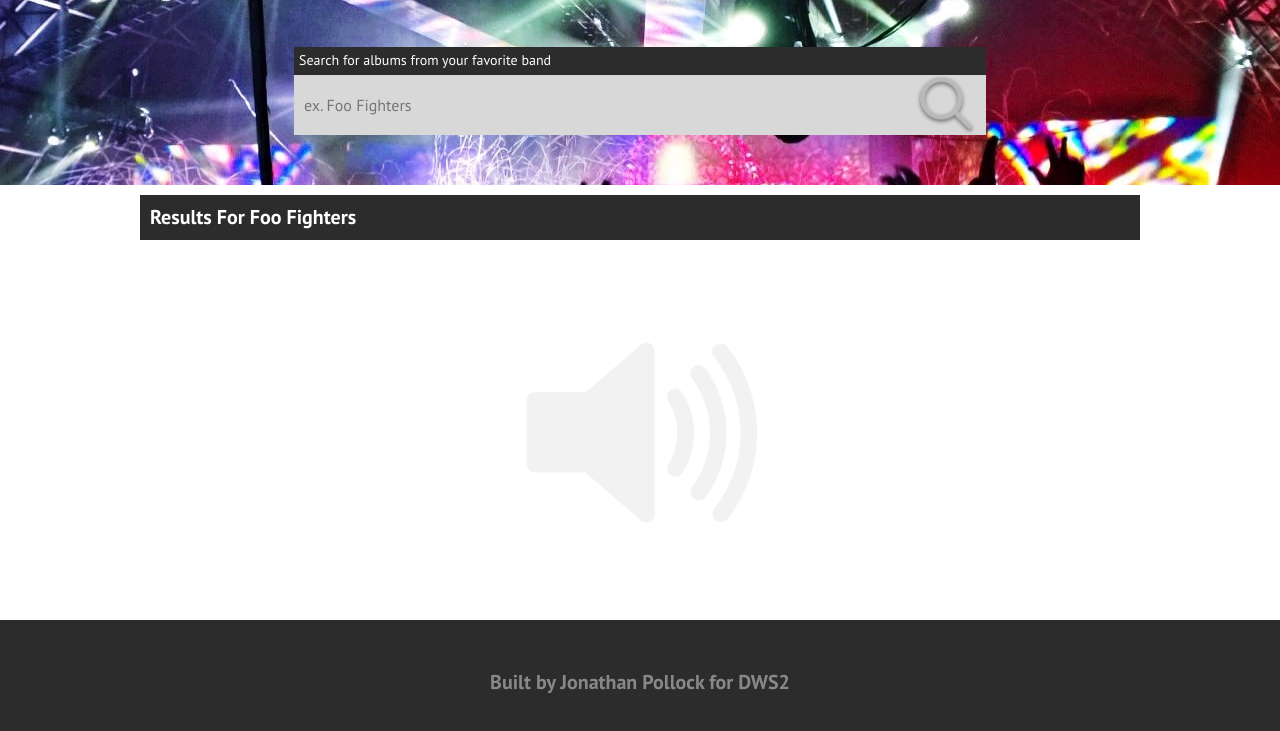
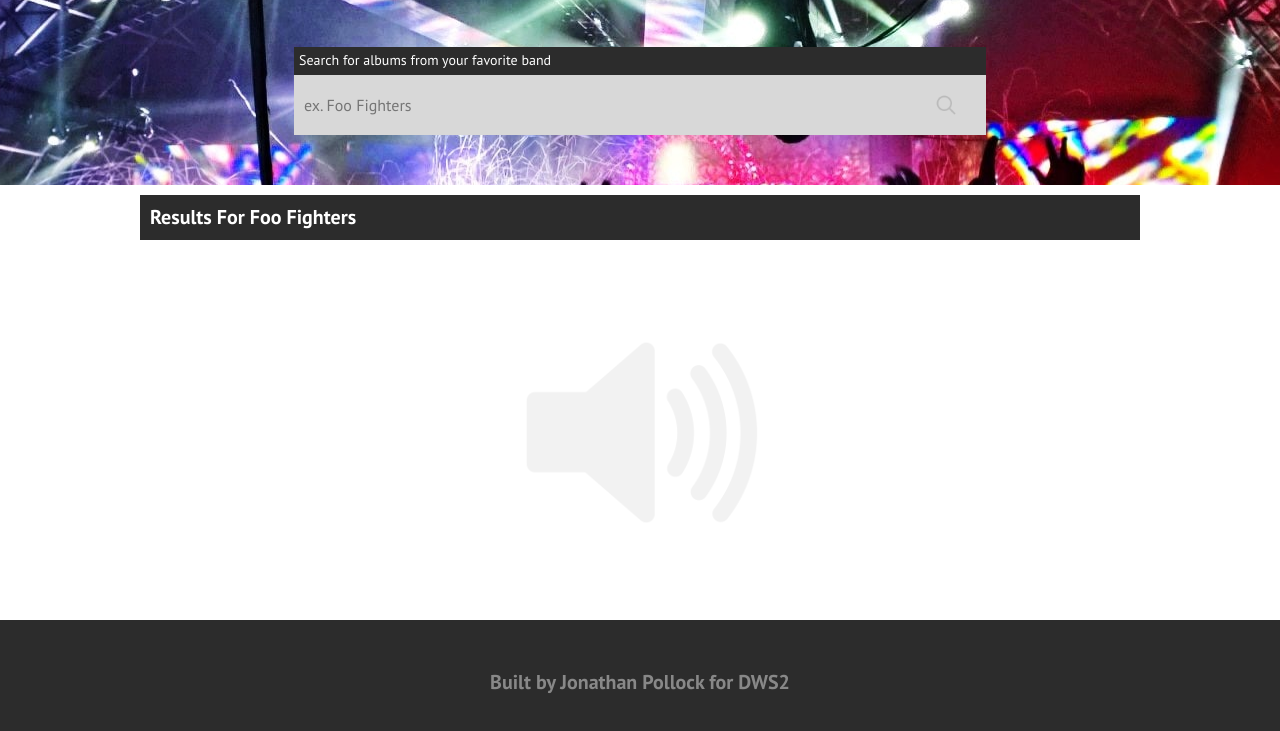
Before and after one commit to jonathandavidpollock/spotifyAPI, a website: page index.html in a window 1280 px wide. Shown: the part 65-796 px from the top of the page. Drawn offline with Linux system fonts and the light colour scheme.

Commit message:
replaced the search icon

```diff
--- a/css/main.css
+++ b/css/main.css
@@ -217,7 +217,7 @@ form {
     top: 0;
     bottom: 0;
     right: 1rem;
-    background: url("../assets/search.png") right center no-repeat;
+    background: url("../assets/search_160.png") right center no-repeat;
     background-size: contain;
     text-indent: 100%;
     white-space: nowrap;
--- a/scss/base/_base.scss
+++ b/scss/base/_base.scss
@@ -130,7 +130,7 @@ form {
     top:0;
     bottom:0;
     right:1rem;
-    background: url('../assets/search.png') right center no-repeat;
+    background: url('../assets/search_160.png') right center no-repeat;
     background-size:contain;
     text-indent: 100%;
     white-space: nowrap;
```
Also changed, not shown: assets/search_160.png (added).
